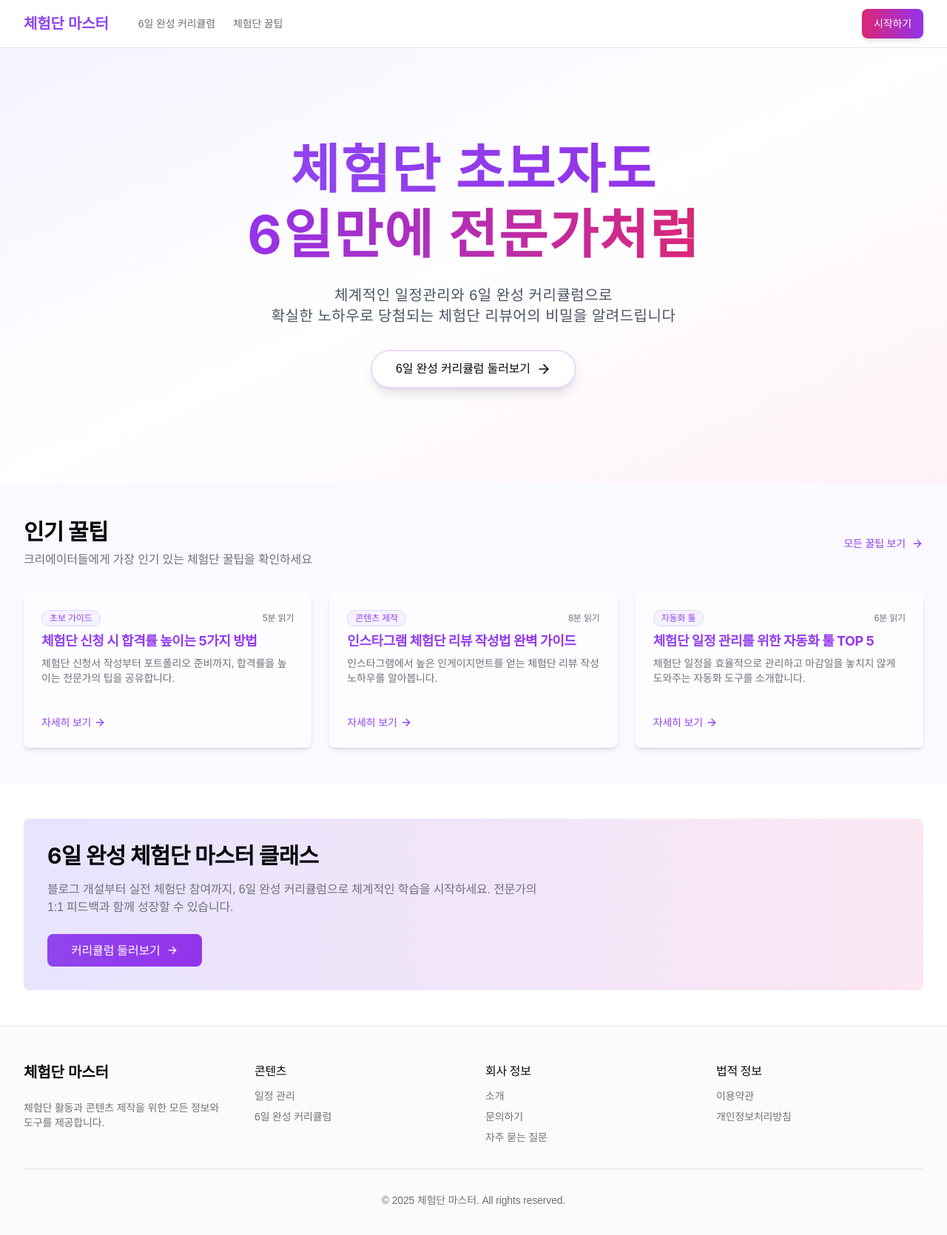
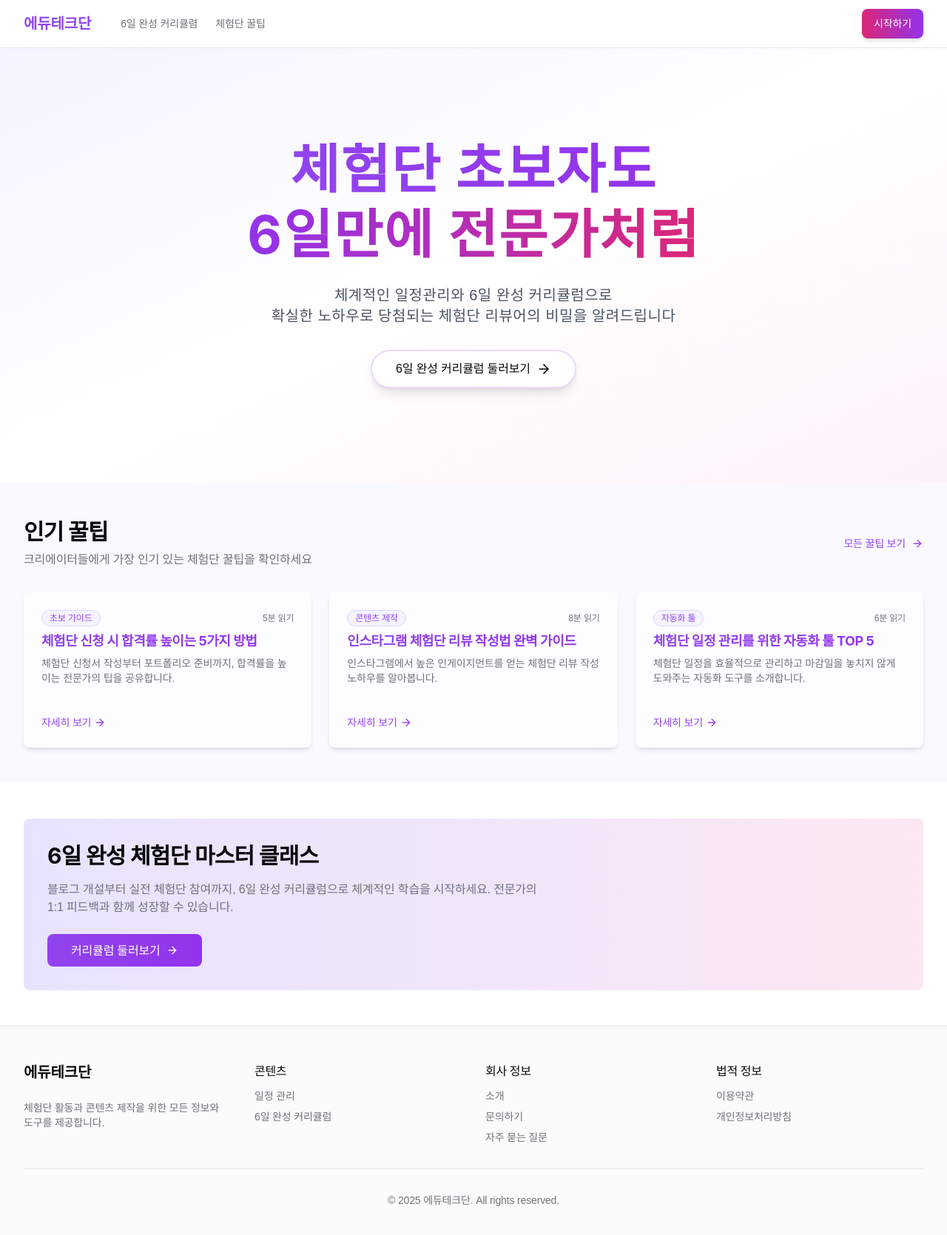
Before and after one commit to godud2604/hy-lnk, a Next.js app: page / in a window 1280 px wide. Shown: the top 1670 px of the page at 74% size. Built offline with nearby package versions, Linux system fonts and the light colour scheme; no server answers; a web font is replaced by a local one.

Commit message:
update branding from '체험단 마스터' to '에듀테크단'

```diff
--- a/app/layout.tsx
+++ b/app/layout.tsx
@@ -5,7 +5,7 @@ import SiteFooter from "@/components/site-footer"
 import { ThemeProvider } from "@/components/theme-provider"
 
 export const metadata = {
-  title: "체험단 마스터 - 체험단 꿀팁과 자동화 툴 공유 플랫폼",
+  title: "에듀테크단 - 체험단 꿀팁과 자동화 툴 공유 플랫폼",
   description: "체험단 일정 관리, 꿀팁 공유, 자동화 툴 소개 및 수익 창출 방법을 알려드립니다.",
 }
 
--- a/components/site-footer.tsx
+++ b/components/site-footer.tsx
@@ -7,7 +7,7 @@ export default function SiteFooter() {
         <div className="grid grid-cols-2 md:grid-cols-4 gap-8">
           <div className="col-span-2 md:col-span-1">
             <Link href="/" className="font-bold text-xl mb-4 inline-block">
-              체험단 마스터
+              에듀테크단
             </Link>
             <p className="text-sm text-muted-foreground mt-2">
               체험단 활동과 콘텐츠 제작을 위한 모든 정보와 도구를 제공합니다.
@@ -80,7 +80,7 @@ export default function SiteFooter() {
           </div>
         </div>
         <div className="border-t mt-8 pt-8 text-center text-sm text-muted-foreground">
-          <p>© {new Date().getFullYear()} 체험단 마스터. All rights reserved.</p>
+          <p>© {new Date().getFullYear()} 에듀테크단. All rights reserved.</p>
         </div>
       </div>
     </footer>
--- a/components/site-header.tsx
+++ b/components/site-header.tsx
@@ -50,7 +50,7 @@ export default function SiteHeader() {
       <div className="container flex h-16 items-center justify-between">
         <div className="flex items-center gap-6 md:gap-10">
           <Link href="/" className="font-bold text-xl text-primary">
-            체험단 마스터
+            에듀테크단
           </Link>
           <nav className="hidden md:flex gap-6">
             <Link
```
